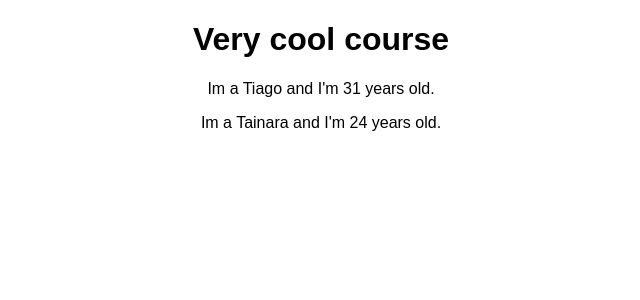
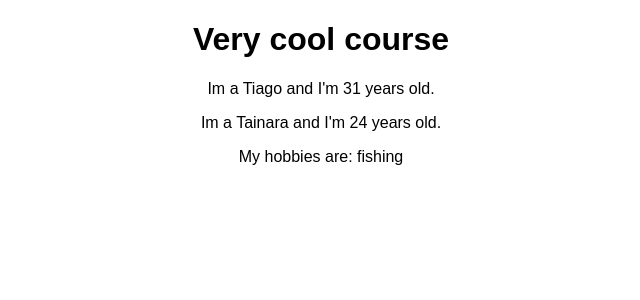
Before and after one commit to resmall/reactjs-guide, a React (Create React App) app: page / in a window 1280 px wide. Shown: the top 300 px of the page, without its empty margins (319-959 px from the left). Built offline with nearby package versions, Linux system fonts and the light colour scheme.

Commit message:
Children

```diff
--- a/src/App.js
+++ b/src/App.js
@@ -8,7 +8,7 @@ class App extends Component {
       <div className="App">
         <h1>Very cool course</h1>
         <Person name="Tiago" age="31" />
-        <Person name="Tainara" age="24" />
+        <Person name="Tainara" age="24">My hobbies are: fishing</Person>
       </div>
     );
   }
--- a/src/Person/Person.js
+++ b/src/Person/Person.js
@@ -1,7 +1,12 @@
 import React from 'react'
 
 const person = (props) => {
-    return <p>Im a {props.name} and I'm {props.age} years old. </p>
+    return (
+        <div>
+            <p>Im a {props.name} and I'm {props.age} years old. </p>
+            <p>{props.children}</p>
+        </div>
+    );
 };
 
 
```
